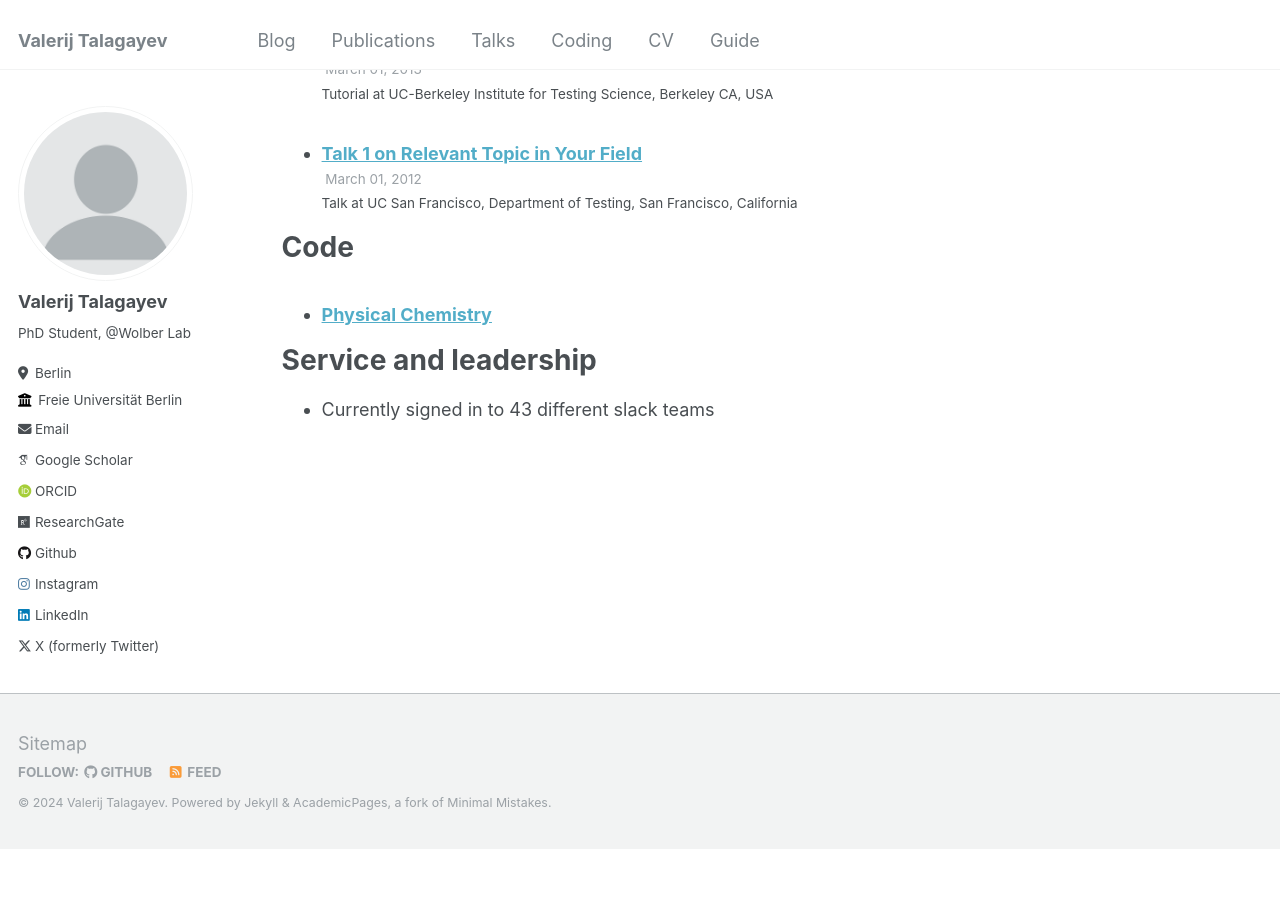
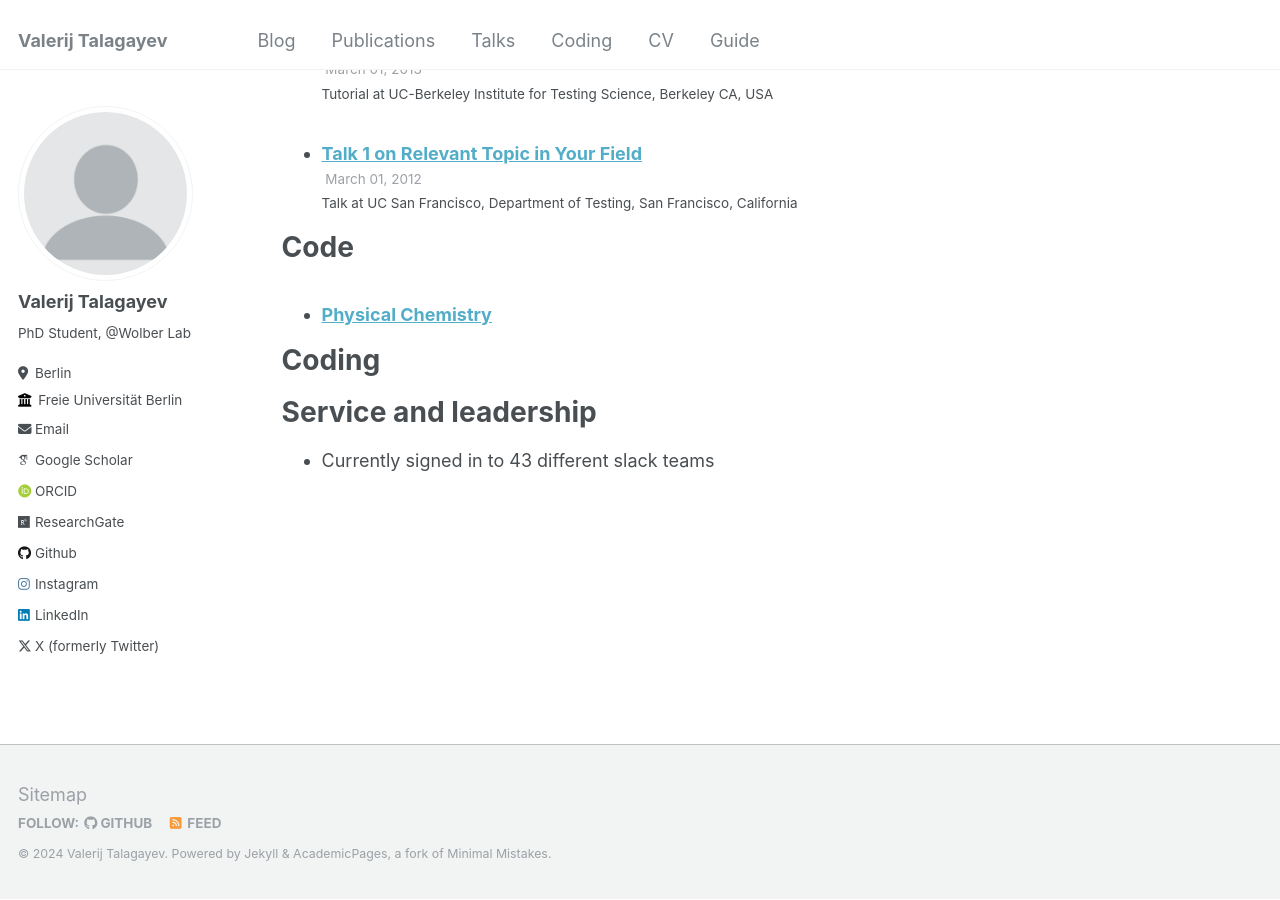
Before and after one commit to talagayev/talagayev11.github.io, a Jekyll site: the page built from _pages/cv.md, in a window 1280 px wide and 900 px high, scrolled down 2010 px. Built offline with Jekyll 4.4.1, drawn with Linux system fonts in a browser that asks for light colours; some web fonts are replaced; before the commit the page ends 2858 px from its top, so only the background shows below that.

Commit message:
Update cv.md

```diff
--- a/_pages/cv.md
+++ b/_pages/cv.md
@@ -59,6 +59,12 @@
     {% include archive-single-cv.html %}
   {% endfor %}</ul>
 
+Coding
+======
+  <ul>{% for post in site.coding reversed %}
+    {% include archive-single-cv.html %}
+  {% endfor %}</ul>
+
 Service and leadership
 ======
 * Currently signed in to 43 different slack teams
```
